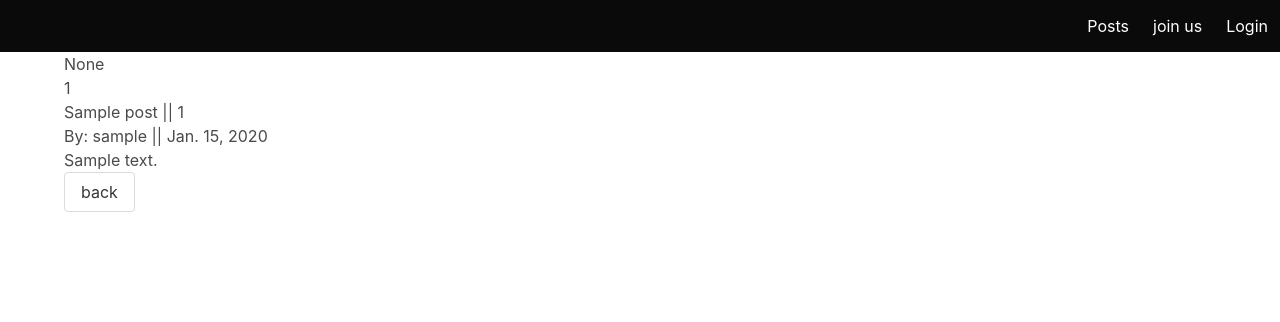
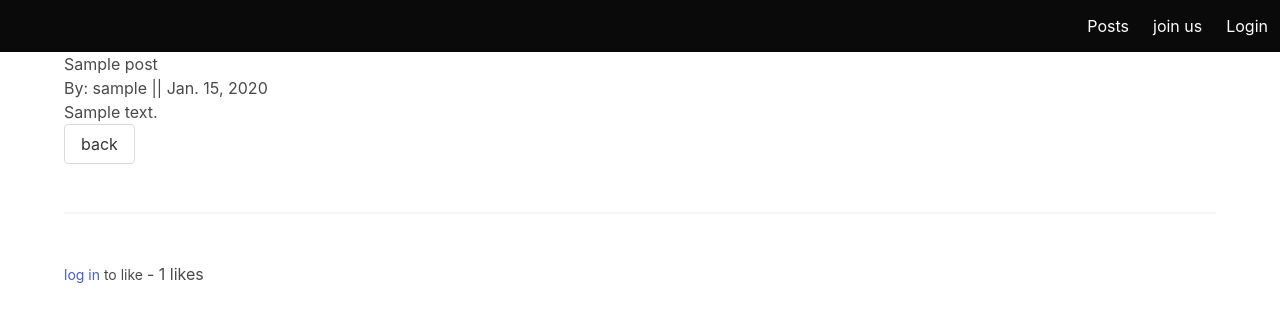
Before and after one commit to nabiladigo/TravelBlog, a Django app: page /posts/1/ in a window 1280 px wide. Shown: the top 322 px of the page. Run offline with Django 4.2, Linux system fonts and the light colour scheme; tables that the repository leaves empty hold one stand-in row (values such as "Sample post").

Commit message:
adding like btn and edit profile page

```diff
--- a/main_app/models.py
+++ b/main_app/models.py
@@ -13,6 +13,9 @@ class Post(models.Model):
     public_date= models.DateField(auto_now_add=True)
     likes = models.ManyToManyField(User, related_name='blog_posts')
 
+    def total_likes(self):
+        return self.likes.count()
+
     def __str__(self):
         return self.title  + ' | ' + str(self.author)
 
--- a/main_app/templates/base.html
+++ b/main_app/templates/base.html
@@ -28,11 +28,12 @@
 
             {% if user.is_authenticated %}
                 <a class="nav-link" href="{% url 'post_create' %}" >Add Post</a>
+                <a class="nav-link" href="{% url 'profile_edit' %}" >Update Profile</a>
                 <a class="navbar-item" href="{% url 'logout' %}">Log out</a>
             {% else %}
                 <a class="navbar-item" href="/posts">Posts</a>
                 <a class="navbar-item" href="{% url 'signup' %}">join us </a>
-                <a class="navbar-item" href="{% url 'login' %}">Login</a>
+                <a class="navbar-item" href= >Login</a>
             {% endif %}
 
         </div>
--- a/main_app/templates/post_detail.html
+++ b/main_app/templates/post_detail.html
@@ -2,10 +2,8 @@
 {% extends 'base.html' %}
 {% block content %}
 
-{{user.id }}<br/>
-{{ post.author.id }} <br/>
 
- {{ post.title }} || {{ post.author.id }}<br/>
+ {{ post.title }} <br/>
  By:  {{ post.author }} ||
  {{ post.public_date }} <br/>
 
@@ -31,6 +29,26 @@
         <p>{{ post.body }}</p>
      </div>
      <a class="button" href="{% url 'post'  %}">back</a>
+
+
+     <br/><br/>
+     <hr>
+     <br/>
+
+     <form action="{% url 'post_like' post.pk %}" method="POST">
+        {% csrf_token %}
+        {% if user.is_authenticated %}
+            {% if liked  %}
+                <button class="button is-danger is-small  " type="submit" name="post_id" value="{{post.id}}">Unlike</button>
+            {% else %}
+                <button class="button is-info is-small  " type="submit" name="post_id" value="{{post.id}}">Like</button>
+
+            {% endif %}
+        {% else%}
+        <small><a href="{% url 'login' %}">log in </a>to like </small>
+        {% endif %}
+        - {{ total_likes }} likes
+     </form>
  </div>
 
 {% endblock%}
--- a/main_app/urls.py
+++ b/main_app/urls.py
@@ -1,13 +1,13 @@
 from django.urls import path
 from .import views
-
+from .views import PostLike
 urlpatterns =[
     path('posts/', views.PostList.as_view(), name="post"),
     path('posts/<int:pk>/', views.PostDetail.as_view(), name="post_detail"),
     path('posts/<int:pk>/update', views.PostUpdate.as_view(), name= "post_update"),
     path('posts/<int:pk>/delete', views.PostDelete.as_view(), name="post_delete"),
     path('posts/new/', views.PostCreate.as_view(), name= "post_create"),
-    # path('accounts/signup/', views.SignUp.as_view(), name="signup"),
+    path('like/<int:pk>/', PostLike, name="post_like"),
 
 
 ]
--- a/main_app/views.py
+++ b/main_app/views.py
@@ -1,14 +1,14 @@
-from django.shortcuts import render, redirect
-from django.views import View
+
+from django.shortcuts import render, get_object_or_404
+# from django.views import View
 from django.views.generic.base import TemplateView
 from .models import Post
 
 from django.views.generic import  DetailView
 from django.views.generic.edit import CreateView, UpdateView, DeleteView
 from django.urls import reverse
-# from django.contrib.auth import login
-from django.contrib.auth.forms import UserCreationForm
-# from django.http import HttpResponse
+
+from django.http import HttpResponseRedirect
 
 
 # Create your views here.
@@ -38,6 +38,22 @@ class PostDetail(DetailView):
     model= Post
     template_name = "post_detail.html"
 
+    def get_context_data(self, **kwargs):
+        context= super(PostDetail, self).get_context_data( **kwargs)
+
+        stuff = get_object_or_404(Post, id=self.kwargs['pk'])
+        total_likes = stuff.total_likes()
+
+        liked=False
+        if stuff.likes.filter(id=self.request.user.id).exists():
+            liked=True
+
+        context["total_likes"]= total_likes
+        context["liked"]= liked
+
+
+        return  context
+
 
 
 class PostUpdate(UpdateView):
@@ -60,23 +76,17 @@ class PostCreate(CreateView):
     fields =['title', 'author', 'body']
     template_name = "post_create.html"
 
-    # def get_succes_url(self):
-    #     return redirect('post_detail', kwargs={'pk':self.object.pk})
 
 
+def PostLike(request, pk):
+    post= get_object_or_404(Post, id=request.POST.get('post_id'))
+    liked=False
+    if post.likes.filter(id=request.user.id).exists():
+        post.likes.remove(request.user)
+        liked=False
+    else:
+        post.likes.add(request.user)
+        liked= True
 
-# class SignUp(View):
-#     def get(self, request):
-#         form = UserCreationForm()
-#         context = {"form": form }
-#         return render(request, "registration/signup.html", context)
-
-#     def post(self, request):
-#         form = UserCreationForm(request.Post)
-#         if form.is_valid():
-#             user= form.save()
-#             login(request, user)
-#             return redirect("profile")
-#         else:
-#             context = {"form": form}
-#             return render(request, "registration/signup.html", context)
+    # to stay in the same page without the user notice anything
+    return HttpResponseRedirect(reverse('post_detail', args=[str(pk)]))
--- a/user/urls.py
+++ b/user/urls.py
@@ -3,6 +3,7 @@ from .import views
 
 urlpatterns =[
     path('signup/', views.SignUp.as_view(), name="signup"),
+    path('edit/', views.ProfileEdit.as_view(), name="profile_edit"),
 
 
 ]
```
Also changed, not shown: user/templates/registration/profile_edit.html (added, +16 -0 lines), user/views.py (+7 -1 lines), 1 other file.
